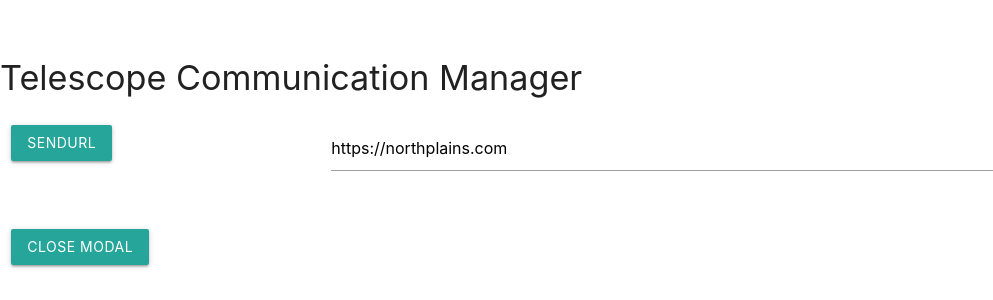
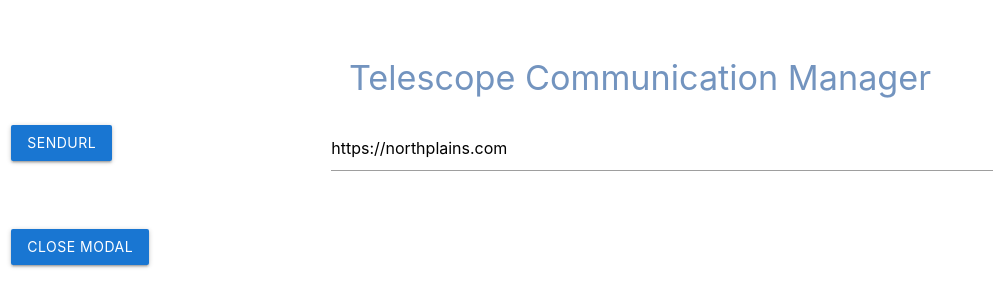
Before and after one commit to juliocampero/Test, a plain HTML site: page index.html in a window 1280 px wide. Shown: the part 684-984 px from the top of the page, without its empty margins (0-993 px from the left). Drawn offline with nearby package versions, Linux system fonts and the light colour scheme.

Commit message:
Update index.html

```diff
--- a/index.html
+++ b/index.html
@@ -34,7 +34,7 @@
 			window.addEventListener("message", function (event) {
 				console.log("Test Teslescope has recieved a message");
 				console.log(event);
-				Materialize.toast('Next is requesting a url for its user settings!!!', 4000);
+				Materialize.toast('Next is requesting a url for its user settings!!!', 5000, 'rounded');
 				console.log(event, "Next has sent this event!");
 				}, false);
 		</script>
@@ -47,18 +47,18 @@
 		<br/><br/><br/><br/><br/><br/><br/><br/><br/><br/>
 		<br/><br/><br/><br/><br/><br/><br/><br/><br/><br/>
 
-		<h4>Telescope Communication Manager</h4>
+		<h4 class="title">Telescope Communication Manager</h4>
 		 <div class="row">
 			<div class="input-field col s3">
-				<a class="waves-effect waves-light btn" onclick="SendUrl()">SendUrl</a>
+				<a class="waves-effect waves-light btn blue darken-2" onclick="SendUrl()">SendUrl</a>
 			</div>
-			<div class="input-field col s9">
-				<input id="urlToSend" type="text" value="https://northplains.com"  placeholder="Url to send.." text="SendUrl">
+			<div class="input-field col s9" >
+				<input  id="urlToSend" type="text" value="https://northplains.com"  placeholder="Url to send.." text="SendUrl">
 			</div>
 		</div>
 		<div class="row">
 			<div class="input-field col s3">
-				<a class="waves-effect waves-light btn" onclick="SendCloseUrl()">Close modal</a>
+				<a class="waves-effect waves-light btn blue darken-2" onclick="SendCloseUrl()">Close modal</a>
 			</div>
 		</div>
 
@@ -70,5 +70,15 @@
 			bottom: 10%;
 			left:80%;
 		}
+
+		.title {
+			color: #7394bf;
+    		text-align: center;
+		}
+
+		.input-field input[type=text]:focus {
+			border-bottom: 1px solid #7394bf;
+			box-shadow: 0 1px 0 0 #7394bf;
+		}
 	</style>
 </html>
```
